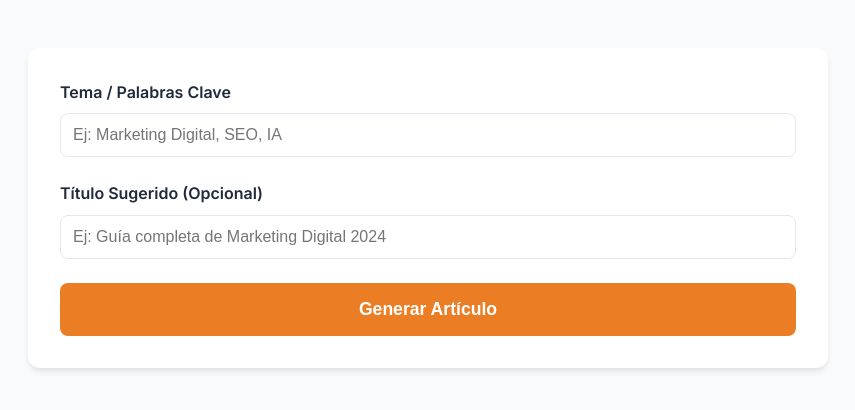
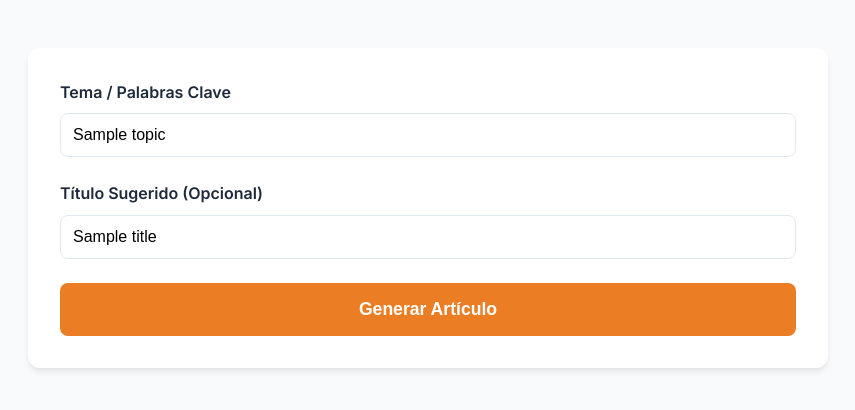
Before and after one commit to franciscovaleromartin/redactor, a Flask app: template templates/index.html in a window 1280 px wide. Shown: the part 169-579 px from the top of the page, without its empty margins (212-1067 px from the left). Run offline with Flask 3, Linux system fonts and the light colour scheme; the template is opened without the code that fills it: most values are stand-ins (such as "Sample title", 1, 10 or a date in 2020); some libraries are stand-ins or nearby versions.

Commit message:
Ajustes varios

```diff
--- a/app.py
+++ b/app.py
@@ -3,6 +3,10 @@ import gc
 import json
 from flask import Flask, request, jsonify, render_template, stream_with_context, Response
 import google.generativeai as genai
+from google.oauth2 import service_account
+from googleapiclient.discovery import build
+from googleapiclient.http import MediaIoBaseUpload
+import io
 from dotenv import load_dotenv
 
 # Load environment variables
@@ -27,10 +31,10 @@ if api_key:
 
 # Try models in order of preference until one works
 AVAILABLE_MODELS = [
-    "models/gemini-1.5-flash",      # Stable & Fast (Best balance)
-    "models/gemini-1.5-pro",        # Stable & Capable
-    "models/gemini-2.0-flash-exp",  # Experimental (might be stricter)
-    "models/gemini-pro",            # Legacy stable
+    "models/gemini-2.0-flash",      # New stable
+    "models/gemini-2.0-flash-exp",  # Experimental
+    "models/gemini-2.5-flash",      # Latest
+    "models/gemini-2.0-pro-exp",    # Pro Experimental
 ]
 
 def get_working_model():
@@ -125,9 +129,71 @@ def generate_completion(prompt, model_name=None, max_tokens=None, stream=False):
     gc.collect()
     return content
 
-@app.route('/')
+@app.route('/', methods=['GET', 'POST'])
 def index():
-    return render_template('index.html')
+    topic = ""
+    title = ""
+
+    if request.method == 'POST':
+        if request.is_json:
+            data = request.json
+            topic = data.get('palabra_clave', '')
+            title = data.get('titulo_sugerido', '')
+
+    return render_template('index.html', topic=topic, title=title)
+
+@app.route('/upload-to-drive', methods=['POST'])
+def upload_to_drive():
+    try:
+        data = request.json
+        content = data.get('content')
+        title = data.get('title', 'Articulo Generado')
+
+        if not content:
+            return jsonify({"error": "No content provided"}), 400
+
+        # Authenticate with Service Account
+        SCOPES = ['https://www.googleapis.com/auth/drive.file']
+        SERVICE_ACCOUNT_FILE = 'service_account.json'
+
+        if not os.path.exists(SERVICE_ACCOUNT_FILE):
+             return jsonify({"error": "service_account.json not found"}), 500
+
+        creds = service_account.Credentials.from_service_account_file(
+            SERVICE_ACCOUNT_FILE, scopes=SCOPES)
+
+        service = build('drive', 'v3', credentials=creds)
+
+        # Folder ID provided by user
+        FOLDER_ID = '1m0tngamB1UR_NTwerk7L9mUJ95unsUEH'
+
+        # Create file metadata
+        file_metadata = {
+            'name': title,
+            'parents': [FOLDER_ID],
+            'mimeType': 'application/vnd.google-apps.document' # Convert to Google Doc
+        }
+
+        # Create media
+        # We need to wrap the HTML content in a basic HTML structure for Drive to convert it properly
+        full_html = f"<html><body>{content}</body></html>"
+        media = MediaIoBaseUpload(io.BytesIO(full_html.encode('utf-8')),
+                                  mimetype='text/html',
+                                  resumable=True)
+
+        file = service.files().create(body=file_metadata,
+                                      media_body=media,
+                                      fields='id, webViewLink').execute()
+
+        return jsonify({
+            "success": True,
+            "fileId": file.get('id'),
+            "link": file.get('webViewLink')
+        })
+
+    except Exception as e:
+        print(f"Drive Upload Error: {e}")
+        return jsonify({"error": str(e)}), 500
 
 @app.route('/generate', methods=['POST'])
 def generate_article():
--- /dev/null
+++ b/models.txt
@@ -0,0 +1 @@
+['models/gemini-2.5-flash', 'models/gemini-2.5-pro', 'models/gemini-2.0-flash-exp', 'models/gemini-2.0-flash', 'models/gemini-2.0-flash-001', 'models/gemini-2.0-flash-lite-001', 'models/gemini-2.0-flash-lite', 'models/gemini-2.0-flash-lite-preview-02-05', 'models/gemini-2.0-flash-lite-preview', 'models/gemini-2.0-pro-exp', 'models/gemini-2.0-pro-exp-02-05', 'models/gemini-exp-1206', 'models/gemini-2.5-flash-preview-tts', 'models/gemini-2.5-pro-preview-tts', 'models/learnlm-2.0-flash-experimental', 'models/gemma-3-1b-it', 'models/gemma-3-4b-it', 'models/gemma-3-12b-it', 'models/gemma-3-27b-it', 'models/gemma-3n-e4b-it', 'models/gemma-3n-e2b-it', 'models/gemini-flash-latest', 'models/gemini-flash-lite-latest', 'models/gemini-pro-latest', 'models/gemini-2.5-flash-lite', 'models/gemini-2.5-flash-image-preview', 'models/gemini-2.5-flash-image', 'models/gemini-2.5-flash-preview-09-2025', 'models/gemini-2.5-flash-lite-preview-09-2025', 'models/gemini-3-pro-preview', 'models/gemini-3-pro-image-preview', 'models/nano-banana-pro-preview', 'models/gemini-robotics-er-1.5-preview', 'models/gemini-2.5-computer-use-preview-10-2025']
--- a/requirements.txt
+++ b/requirements.txt
@@ -3,3 +3,6 @@ google-generativeai>=0.7.0
 python-dotenv
 waitress
 gunicorn
+google-api-python-client
+google-auth-httplib2
+google-auth-oauthlib
--- a/static/script.js
+++ b/static/script.js
@@ -96,6 +96,7 @@ document.addEventListener('DOMContentLoaded', () => {
                             articleContent.innerHTML = data.final_article;
                             btnText.textContent = '¡Completado!';
                             resultsSection.style.display = 'block';
+                            document.getElementById('sendToDriveBtn').style.display = 'inline-block';
                             resultsSection.scrollIntoView({ behavior: 'smooth' });
                         }
                     } catch (parseError) {
@@ -113,4 +114,43 @@ document.addEventListener('DOMContentLoaded', () => {
             loader.style.display = 'none';
         }
     });
+    const sendToDriveBtn = document.getElementById('sendToDriveBtn');
+    const driveStatus = document.getElementById('driveStatus');
+
+    sendToDriveBtn.addEventListener('click', async () => {
+        const content = articleContent.innerHTML;
+        // Use the suggested title or a default one
+        let title = document.getElementById('title').value;
+        if (!title) {
+            title = "Articulo - " + document.getElementById('topic').value;
+        }
+
+        sendToDriveBtn.disabled = true;
+        sendToDriveBtn.textContent = "Enviando...";
+        driveStatus.textContent = "";
+
+        try {
+            const response = await fetch('/upload-to-drive', {
+                method: 'POST',
+                headers: {
+                    'Content-Type': 'application/json',
+                },
+                body: JSON.stringify({ content, title })
+            });
+
+            const result = await response.json();
+
+            if (result.success) {
+                driveStatus.innerHTML = `✅ Guardado en Drive: <a href="${result.link}" target="_blank">Ver documento</a>`;
+                sendToDriveBtn.textContent = "Enviado";
+            } else {
+                throw new Error(result.error || "Error desconocido");
+            }
+
+        } catch (error) {
+            driveStatus.textContent = "❌ Error al guardar: " + error.message;
+            sendToDriveBtn.disabled = false;
+            sendToDriveBtn.textContent = "Enviar a Google Drive";
+        }
+    });
 });
--- a/templates/index.html
+++ b/templates/index.html
@@ -1,5 +1,6 @@
 <!DOCTYPE html>
 <html lang="es">
+
 <head>
     <meta charset="UTF-8">
     <meta name="viewport" content="width=device-width, initial-scale=1.0">
@@ -7,6 +8,7 @@
     <link rel="stylesheet" href="{{ url_for('static', filename='style.css') }}">
     <link href="https://fonts.googleapis.com/css2?family=Inter:wght@300;400;600;700&display=swap" rel="stylesheet">
 </head>
+
 <body>
     <div class="container">
         <header>
@@ -19,12 +21,14 @@
                 <form id="articleForm">
                     <div class="form-group">
                         <label for="topic">Tema / Palabras Clave</label>
-                        <input type="text" id="topic" name="topic" placeholder="Ej: Marketing Digital, SEO, IA" required>
+                        <input type="text" id="topic" name="topic" placeholder="Ej: Marketing Digital, SEO, IA"
+                            value="{{ topic }}" required>
                     </div>
 
                     <div class="form-group">
                         <label for="title">Título Sugerido (Opcional)</label>
-                        <input type="text" id="title" name="title" placeholder="Ej: Guía completa de Marketing Digital 2024">
+                        <input type="text" id="title" name="title"
+                            placeholder="Ej: Guía completa de Marketing Digital 2024" value="{{ title }}">
                     </div>
 
                     <button type="submit" id="generateBtn">
@@ -45,6 +49,12 @@
                 <div class="result-container">
                     <h2>Artículo Generado</h2>
                     <div id="articleContent" class="article-content"></div>
+                    <div class="actions" style="margin-top: 20px;">
+                        <button id="sendToDriveBtn" class="secondary-btn" style="display: none;">
+                            Enviar a Google Drive
+                        </button>
+                        <div id="driveStatus" style="margin-top: 10px;"></div>
+                    </div>
                 </div>
 
                 <details class="debug-details">
@@ -63,4 +73,5 @@
     </div>
     <script src="{{ url_for('static', filename='script.js') }}"></script>
 </body>
+
 </html>
```
Also changed, not shown: 1 other file.
